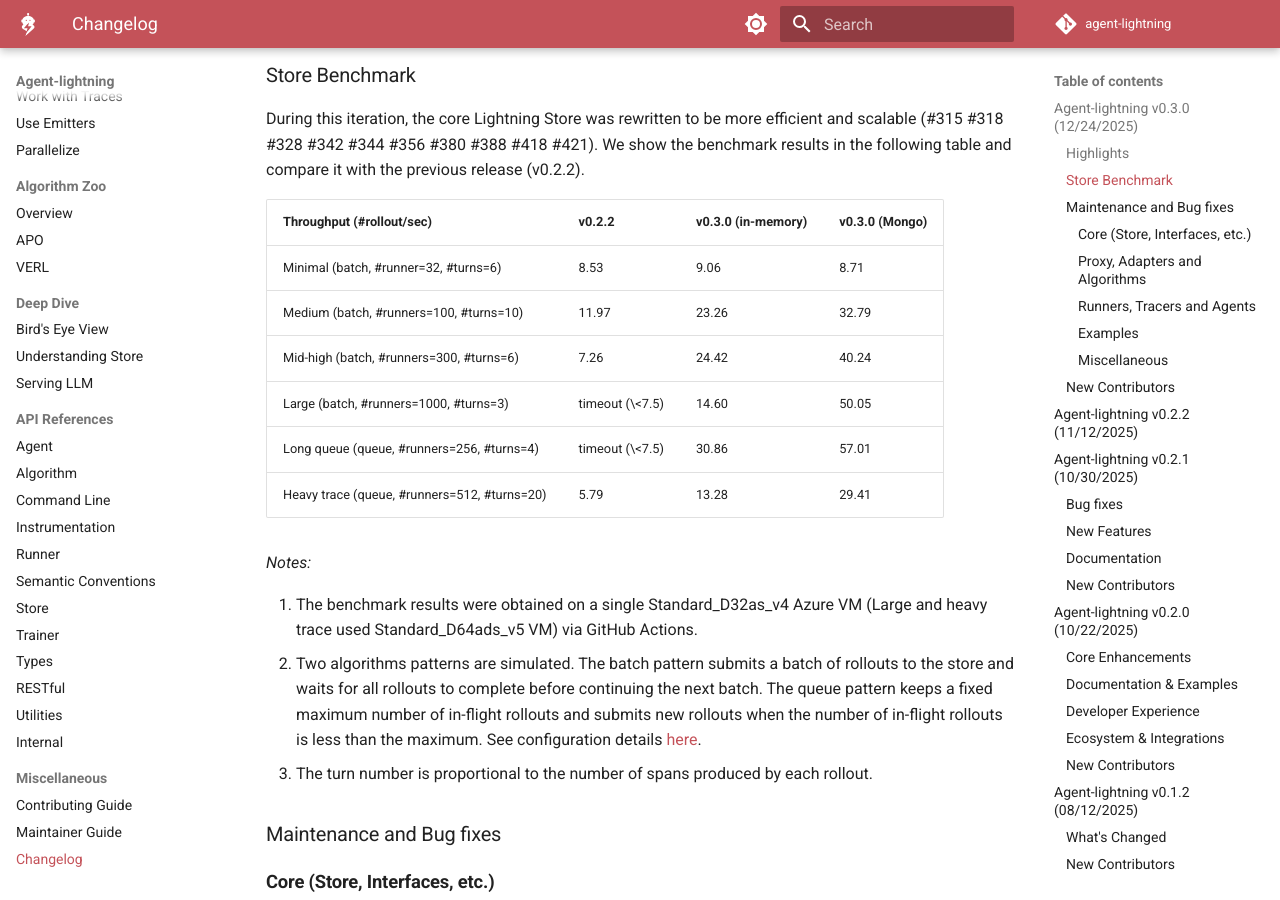
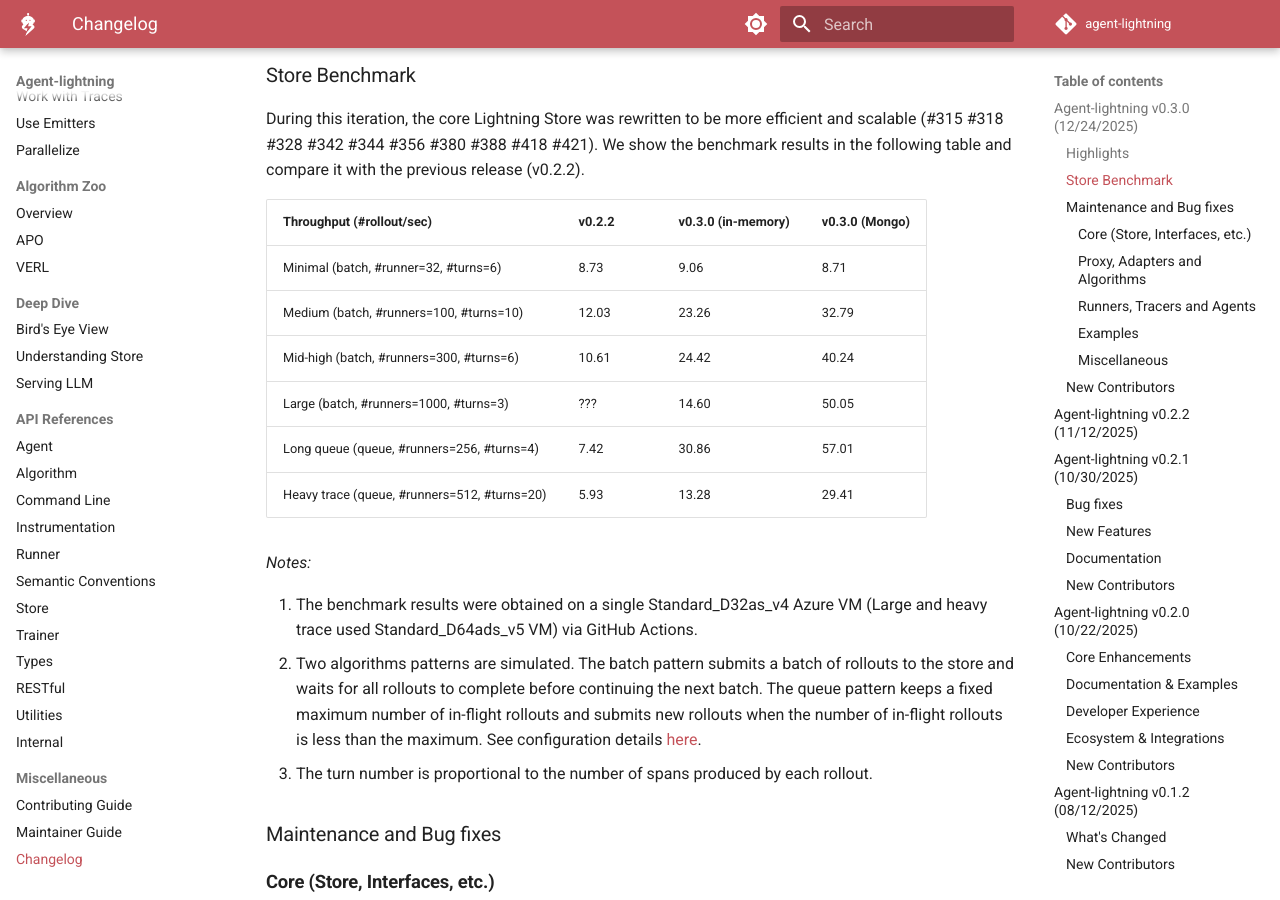
Before and after one commit to millord237/agent-lightning, an MkDocs documentation site: the page built from docs/changelog.md, in a window 1280 px wide and 900 px high, scrolled down 949 px. Built offline with MkDocs 1.6.1 and Material for MkDocs 9.7.7, drawn with Linux system fonts in a browser that asks for light colours; comment, search, counter and statistics services are not loaded; the version menu is left out.

Commit message:
update benchmark result

```diff
--- a/docs/changelog.md
+++ b/docs/changelog.md
@@ -24,12 +24,12 @@ During this iteration, the core Lightning Store was rewritten to be more efficie
 
 | Throughput (\#rollout/sec) | v0.2.2 | v0.3.0 (in-memory) | v0.3.0 (Mongo) |
 | :---- | :---- | :---- | :---- |
-| Minimal (batch, #runner=32, #turns=6) | 8.53 | 9.06 | 8.71 |
-| Medium (batch, #runners=100, #turns=10) | 11.97 | 23.26 | 32.79 |
-| Mid-high (batch, #runners=300, #turns=6) | 7.26 | 24.42 | 40.24 |
-| Large (batch, #runners=1000, #turns=3) | timeout (\<7.5) | 14.60 | 50.05 |
-| Long queue (queue, #runners=256, #turns=4) | timeout (\<7.5) | 30.86 | 57.01 |
-| Heavy trace (queue, #runners=512, #turns=20) | 5.79 | 13.28 | 29.41 |
+| Minimal (batch, #runner=32, #turns=6) | 8.73 | 9.06 | 8.71 |
+| Medium (batch, #runners=100, #turns=10) | 12.03 | 23.26 | 32.79 |
+| Mid-high (batch, #runners=300, #turns=6) | 10.61 | 24.42 | 40.24 |
+| Large (batch, #runners=1000, #turns=3) | ??? | 14.60 | 50.05 |
+| Long queue (queue, #runners=256, #turns=4) | 7.42 | 30.86 | 57.01 |
+| Heavy trace (queue, #runners=512, #turns=20) | 5.93 | 13.28 | 29.41 |
 
 *Notes:*
 
```
